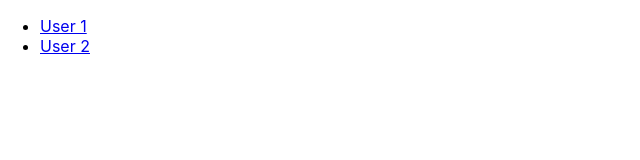
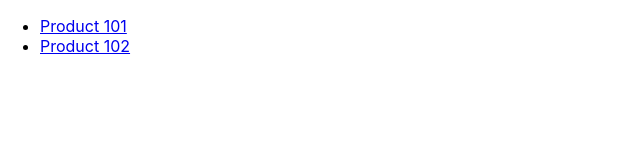
Before and after one commit to salinpaul94/60_DAY_PLAN_FOR_CROSS_PALTFORM_DEVELOPMENT, a React (Create React App) app in the folder my-router-app/: page /product/101 in a window 1280 px wide. Before the commit this address had no page. Shown: the top 160 px of the page, without its empty margins (0-640 px from the left). Built offline with nearby package versions, Linux system fonts and the light colour scheme.

Commit message:
router parameter task 17 example 2

```diff
--- a/my-router-app/src/App.js
+++ b/my-router-app/src/App.js
@@ -1,5 +1,5 @@
 import './App.css';
-import RouterTask17Example1 from './componentsDay5/RouterParameterTask17Example1';
+import RouterParameterTask17Example2 from './componentsDay5/RouterParameterTask17Example2';
 
 function App() {
   return (
@@ -9,7 +9,8 @@ function App() {
     // <RouterTask15Example2/>
     // <RouterTask16Example1/>
     // <RouterTask16Example2/>
-    <RouterTask17Example1/>
+    // <RouterTask17Example1/>
+    <RouterParameterTask17Example2/>
   );
 }
 
--- /dev/null
+++ b/my-router-app/src/componentsDay5/RouterParameterTask17Example2.js
@@ -0,0 +1,26 @@
+import React from "react";
+import { BrowserRouter as Router, Route, Routes, Link } from "react-router-dom";
+
+function ProductPage({ match }) {
+  return <h2>Product ID: {match.params.productId}</h2>;
+}
+
+function RouterParameterTask17Example2() {
+  return (
+    <Router>
+      <div>
+        <nav>
+          <ul>
+            <li><Link to="/product/101">Product 101</Link></li>
+            <li><Link to="/product/102">Product 102</Link></li>
+          </ul>
+        </nav>
+        <Routes>
+          <Route path="/product/:productId" element={ProductPage} />
+        </Routes>
+      </div>
+    </Router>
+  );
+}
+
+export default RouterParameterTask17Example2;
```
Also changed, not shown: 1 other file (tests, documents, lock files or other folders).
